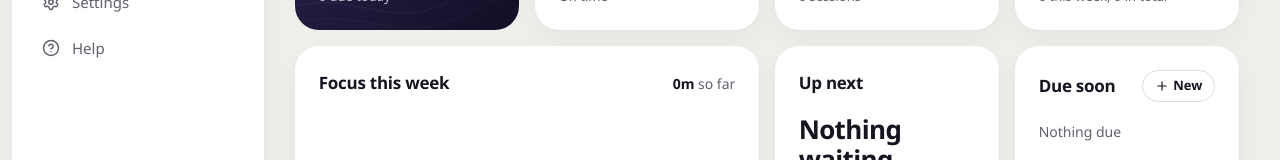
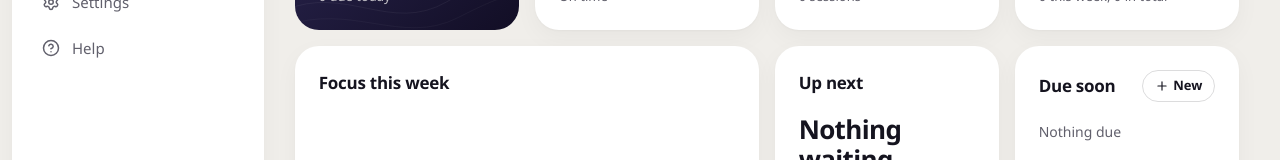
Before and after one commit to dominikkoenitzer/Zephyr, a React (Vite) app: page / in a window 1280 px wide. Shown: the part 354-514 px from the top of the page. Built offline with nearby package versions, Linux system fonts and the light colour scheme.

Commit message:
Leave the week's total to the stat card

```diff
--- a/src/pages/Home.jsx
+++ b/src/pages/Home.jsx
@@ -82,16 +82,11 @@ function StatCard({ to, label, value, note, lead = false }) {
 
 /* ---------------------------------------------------------- week chart */
 
-function WeekChart({ days, total }) {
+function WeekChart({ days }) {
   const max = Math.max(60, ...days.map((d) => d.minutes));
   return (
     <m.section variants={rise} className={cn(panel, 'flex flex-col')} aria-labelledby="week-title">
-      <div className="flex items-baseline justify-between gap-4">
-        <h2 id="week-title" className={panelTitle}>Focus this week</h2>
-        <p className="text-sm text-muted-foreground">
-          <span className="font-semibold text-foreground">{formatMinutes(total)}</span> so far
-        </p>
-      </div>
+      <h2 id="week-title" className={panelTitle}>Focus this week</h2>
 
       <ol className="mt-6 grid flex-1 grid-cols-7 items-end gap-2 sm:gap-4" aria-label="Minutes focused per day">
         {days.map((d) => {
@@ -497,7 +492,7 @@ function Home() {
 
         <m.div variants={stagger} className="grid grid-cols-1 gap-(--panel-gap) md:grid-cols-2 xl:grid-cols-12">
           <div className="md:col-span-2 xl:col-span-6 [&>*]:h-full">
-            <WeekChart days={week} total={stats.focusMinutes} />
+            <WeekChart days={week} />
           </div>
           <div className="xl:col-span-3 [&>*]:h-full">
             <UpNext task={next} />
```
